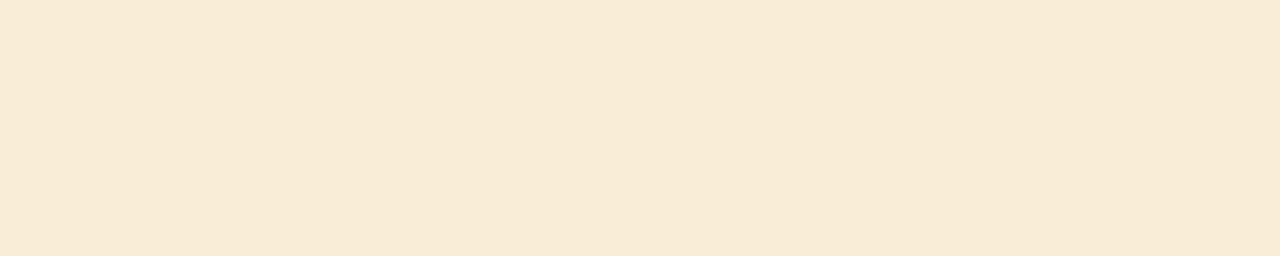
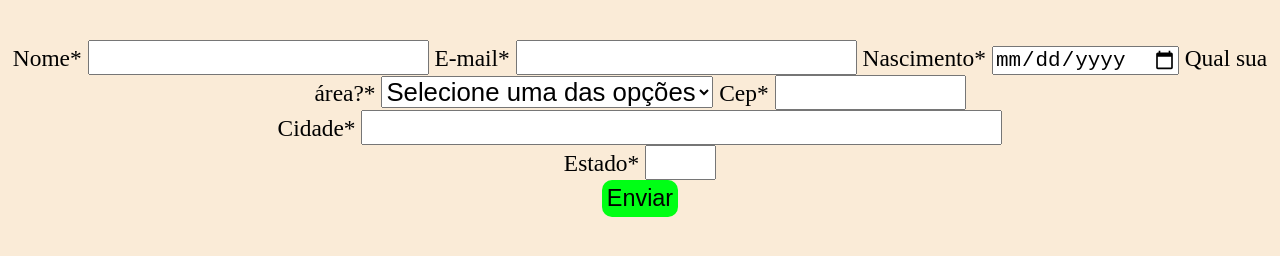
Before and after one commit to elafframos/cadastro-com-cep, a plain HTML site: page index.html in a window 1280 px wide. Drawn offline with Linux system fonts and the light colour scheme.

Commit message:
Update index.html

```diff
--- a/index.html
+++ b/index.html
@@ -1,13 +1,40 @@
 <!DOCTYPE html>
-<html lang="br">
+<html lang="pt">
 <head>
     <meta charset="UTF-8">
     <meta name="viewport" content="width=device-width, initial-scale=1.0">
-    <title>Document</title>
+    <title>Buscador de Endereço</title>
     <link rel="stylesheet" href="style.css">
 </head>
 <body>
+    <form method="get" action=".">
+        <label>Nome*
+            <input type="text" class="nome" required>
+        </label>
+        <label>E-mail*
+            <input type="email" class="email" required>
+        </label>
+        <label>Nascimento*
+            <input type="date" class="data" required>
+        </label>
+        <label>Qual sua área?*
+            <select class="area" required>
+                <option value="">Selecione uma das opções</option>
+                <option value="">Full-Stack</option>
+                <option value="">Front-End</option>
+                <option value="">Back-End</option>
+            </select>
+            </label>
+        <label>Cep*
+        <input name="cep" type="text" required id="cep" value="" size="10" maxlength="9"
+               onblur="pesquisacep(this.value)" /></label><br />
+        <label>Cidade*
+        <input name="cidade" type="text" id="cidade" size="40" /></label><br />
+        <label>Estado*
+        <input name="uf" type="text" id="uf" size="2" /></label><br />
 
+        <button onclick="cadastro()">Enviar</button>
+      </form>
 
     <script src="script.js"></script>
 </body>
```
